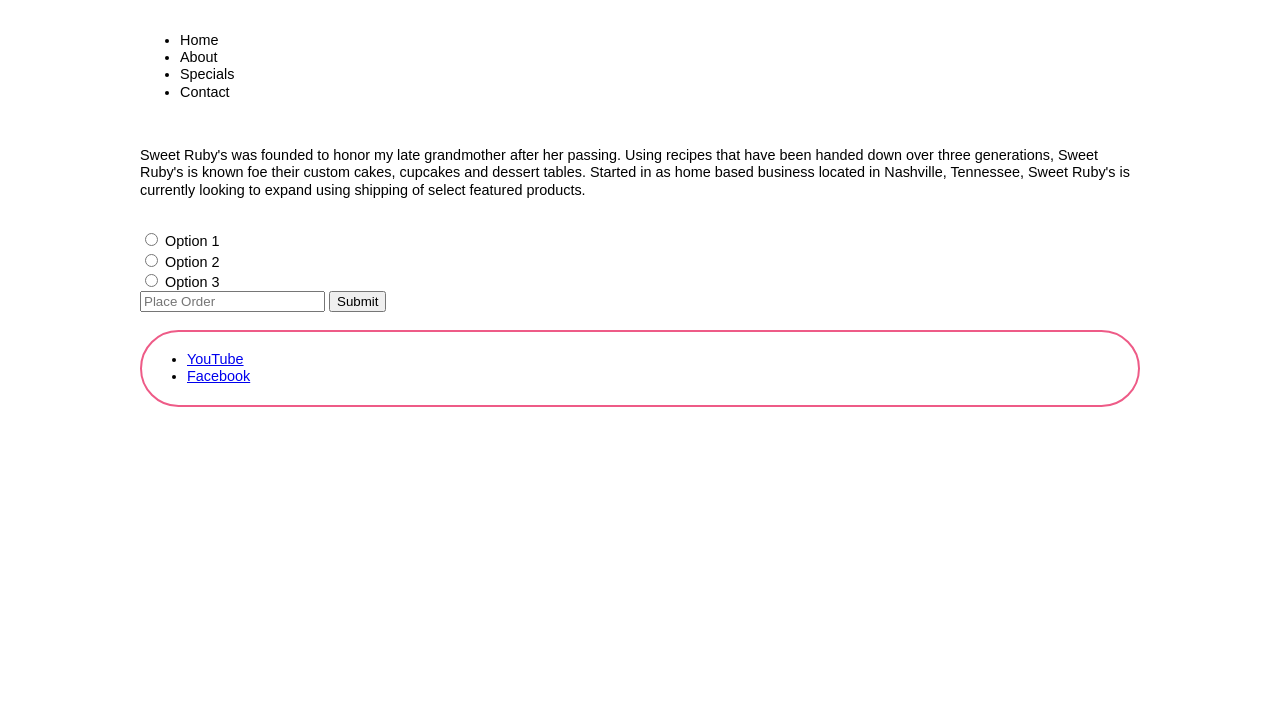
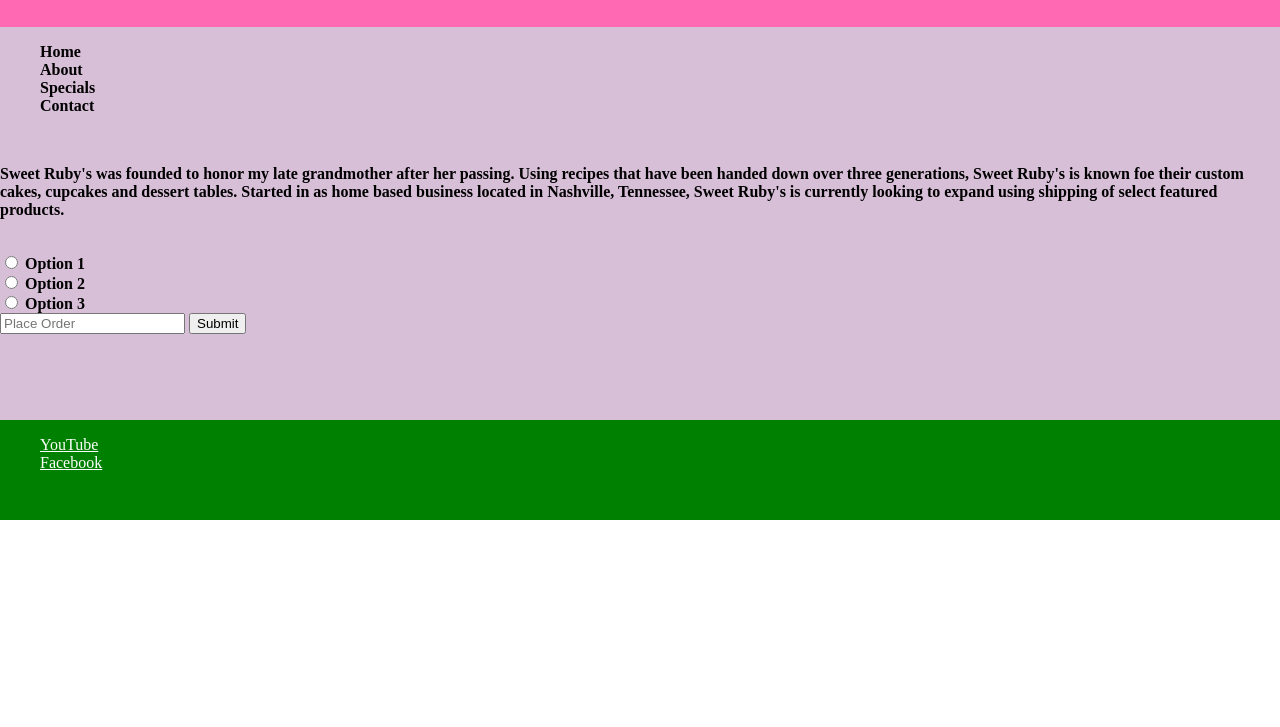
Before and after one commit to fredlgreeniii/sweetruby, a plain HTML site: page index.html in a window 1280 px wide. Shown: the part 73-800 px from the top of the page. Drawn offline with Linux system fonts and the light colour scheme; files that its build step writes are made by us from their sources; files whose address does not match are found by name.

Commit message:
05-07-2020 web-layout update

```diff
--- a/index.html
+++ b/index.html
@@ -3,50 +3,10 @@
 
 <head>
     <meta charset="UTF-8">
+    <meta name="viewport" content="width=device-width, initial-scale=1.0">
+    <link href= "/Users/fredgreen/Desktop/pivottech-project/web-layout/sweetruby/style.css" rel ="stylesheet" type = "text/css">
     <title>Sweet Rubys</title>
-    <style>
-        body {
-            width: 90%;
-            height: 100%;
-            max-width: 1000px;
-            margin: auto;
-            font: .9em/1.2 Arial, Helvetica, sans-serif;
-        }
 
-        .container {
-            display: grid;
-            grid-template-columns: auto;
-            grid-gap: 20px;
-
-        }
-
-        header {
-            grid-column: 1 / 13;
-            grid-row: 1;
-        }
-
-        content {
-            grid-column: 4 / 13;
-            grid-row: 2;
-        }
-
-        footer {
-            grid-column: 1 / 13;
-            grid-row: 3;
-        }
-
-
-
-
-        header,
-        footer {
-            border-radius: 50px;
-            padding: 5px;
-            background-color: white;
-            border: 2px solid rgb(238, 91, 135);
-        }
-
-    </style>
 </head>
 <body>
     <div class="header">
@@ -86,11 +46,13 @@
         </form>
     </div>
     <br>
+    <div class="footer">
         <footer>
             <ul>
                 <li><a href="https://youtube.com">YouTube</a></li>
                 <li><a href="https://facebook.com">Facebook</a></li>
             </ul>
         </footer>
+    </div>
 </body>
 </html>
--- a/style.css
+++ b/style.css
@@ -2,7 +2,7 @@ body{
     margin: 0;
     height: 100vh;
     display: grid;
-    grid-template-rows: 200px auto 100px;
+    grid-template-rows: 100px auto 100px;
     grid-template-columns: auto;
     grid-template-areas:
     "header"
@@ -19,25 +19,30 @@ h3 {
 }
 
 ul {
-    list-style-type:none;
+    list-style-type: none;
 }
+
 .header {
     grid-area: header;
     background-color: hotpink;
     color: white;
 }
 
-.nav {
-
-}
-
-.main {
+.content {
+    grid-area: content;
     font-weight: bold;
+    background-color: thistle;
 
 }
 
 .footer {
     grid-area: footer;
-    background-color: yellow;
+    background-color: green;
     color: violet;
 }
+
+@media screen and (min-width: 375px) {
+    h1 {
+        text-align: center;
+    }
+}
```
Lines whose indentation alone changed are shown as unchanged.
